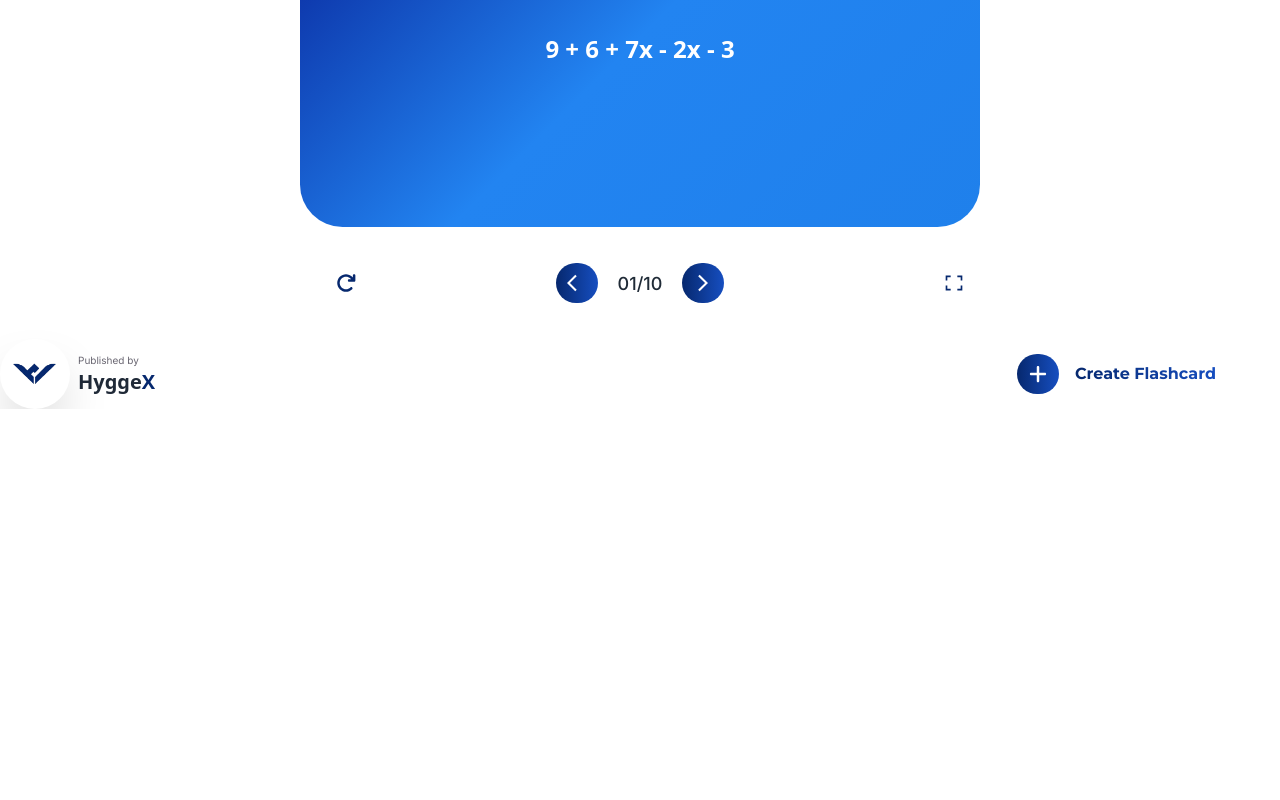
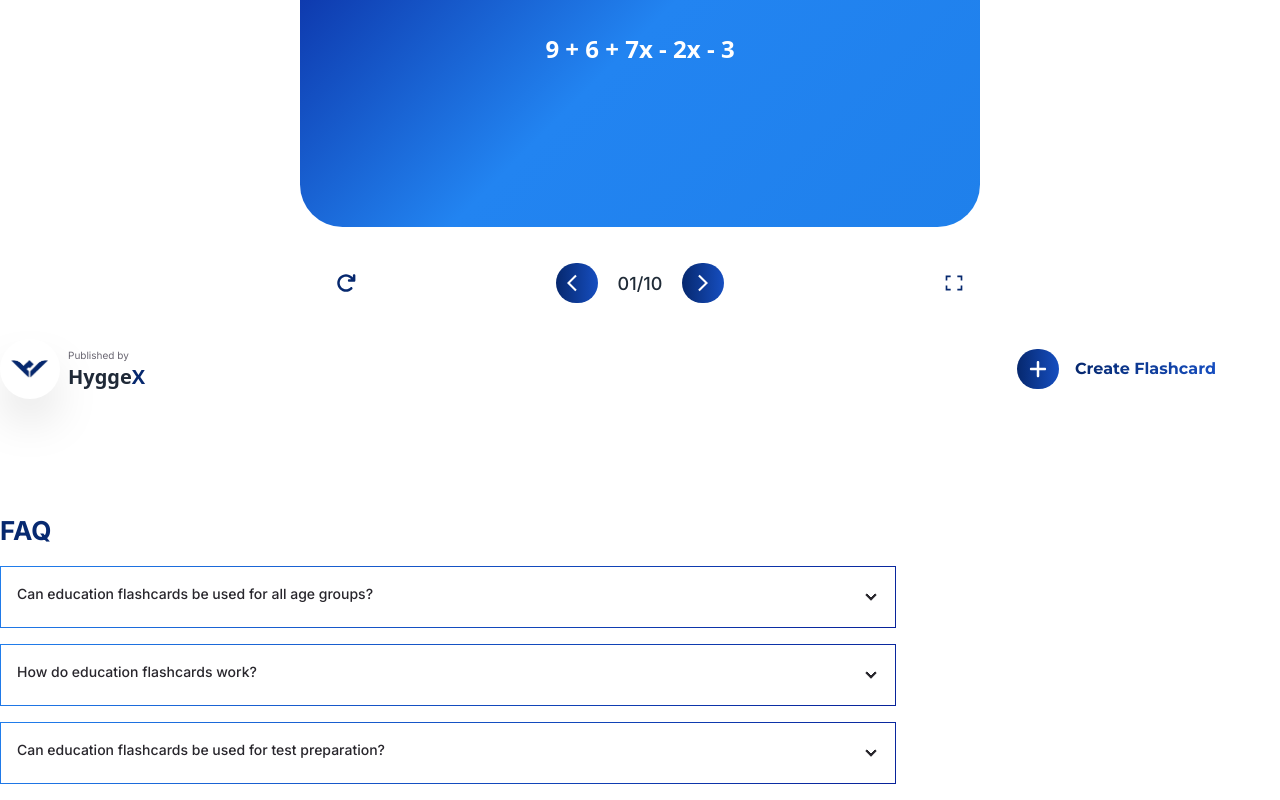
Before and after one commit to Ishtiak007/Hyggex-Digital-Services, a React (Vite) app: page / in a window 1280 px wide. Shown: the part 442-1242 px from the top of the page. Before the commit the page ends 851 px from the top, so only its background shows below. Built offline with nearby package versions, Linux system fonts and the light colour scheme.

Commit message:
FAQ section added to the home page

```diff
--- a/src/Home/AfterBanner.jsx
+++ b/src/Home/AfterBanner.jsx
@@ -5,7 +5,7 @@ const AfterBanner = () => {
     return (
         <div className='flex justify-between'>
             <div className='flex items-center gap-2'>
-                <div className='w-[70px] h-[70px]  shadow-2xl rounded-full'>
+                <div className='w-[60px] h-[60px]  shadow-2xl rounded-full'>
                     <img className='w-full h-full flex justify-center items-center' src={logo} alt="" />
                 </div>
                 <div>
--- /dev/null
+++ b/src/Home/FAQ.jsx
@@ -0,0 +1,42 @@
+
+
+const FAQ = () => {
+    return (
+        <div className="mt-28">
+            <h1 className="bg-gradient-to-r from-[#06286E] to-[#164EC0] text-[26px] font-bold bg-clip-text text-transparent inter-font">FAQ</h1>
+            <div className="w-[70%] my-4">
+                <div className="join join-vertical w-full space-y-4">
+                    <div className="collapse collapse-arrow join-item border border-gradient">
+                        <input type="radio" name="my-accordion-4" />
+                        <div className="collapse-title text-[14px] font-[500] inter-font text-[#28262C]">
+                            Can education flashcards be used for all age groups?
+                        </div>
+                        <div className="collapse-content">
+                            <p>hello</p>
+                        </div>
+                    </div>
+                    <div className="collapse collapse-arrow join-item border border-gradient">
+                        <input type="radio" name="my-accordion-4" />
+                        <div className="collapse-title text-[14px] font-[500] inter-font text-[#28262C]">
+                            How do education flashcards work?
+                        </div>
+                        <div className="collapse-content">
+                            <p>hello</p>
+                        </div>
+                    </div>
+                    <div className="collapse collapse-arrow join-item border border-gradient">
+                        <input type="radio" name="my-accordion-4" />
+                        <div className="collapse-title text-[14px] font-[500] inter-font text-[#28262C]">
+                            Can education flashcards be used for test preparation?
+                        </div>
+                        <div className="collapse-content">
+                            <p>hello</p>
+                        </div>
+                    </div>
+                </div>
+            </div>
+        </div>
+    );
+};
+
+export default FAQ;
--- a/src/Home/Home.jsx
+++ b/src/Home/Home.jsx
@@ -1,6 +1,7 @@
 import AfterBanner from "./AfterBanner";
 import AfterNavbar from "./AfterNavbar";
 import Banner from "./Banner";
+import FAQ from "./FAQ";
 import Navbar from "./Navbar";
 
 
@@ -11,6 +12,7 @@ const Home = () => {
             <AfterNavbar></AfterNavbar>
             <Banner></Banner>
             <AfterBanner></AfterBanner>
+            <FAQ></FAQ>
         </div>
     );
 };
--- a/src/Layout/MainLayout.jsx
+++ b/src/Layout/MainLayout.jsx
@@ -1,5 +1,4 @@
 import { Outlet } from "react-router-dom";
-import Navbar from "../Home/Navbar";
 
 
 const MainLayout = () => {
--- a/src/index.css
+++ b/src/index.css
@@ -15,3 +15,10 @@
 .montserrat-font {
     font-family: "Montserrat", sans-serif;
 }
+
+
+.border-gradient {
+    border: 1px solid;
+    border-image: linear-gradient(135deg,#217EEC 0%, #082299 100%);
+    border-image-slice: 1;
+  }
```
